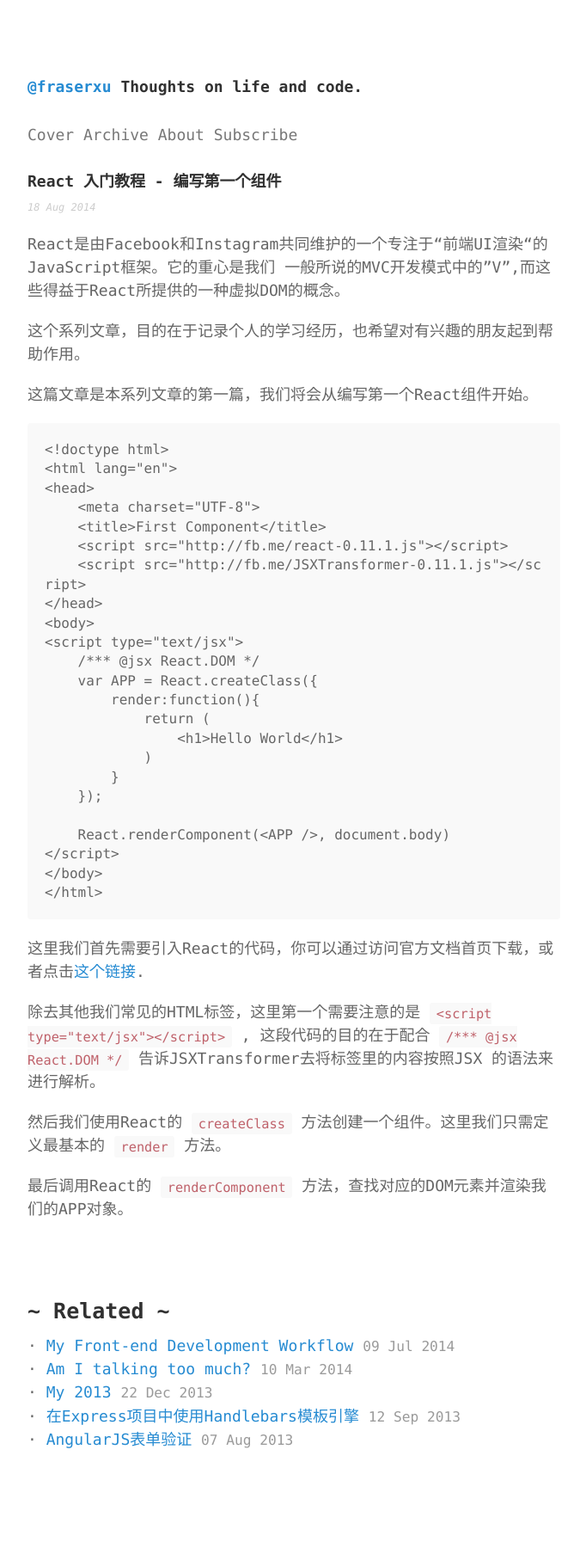
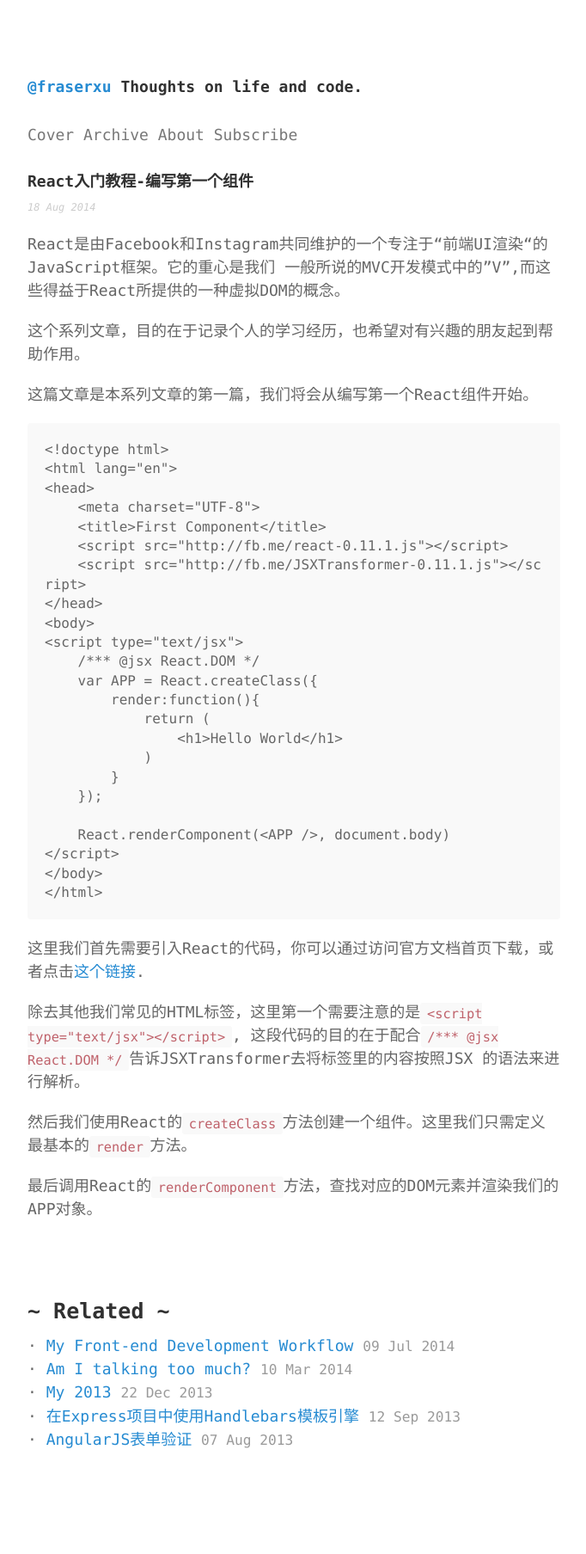
Before and after one commit to fraserxu/fraserxu.github.io, a Jekyll site: the page built from _posts/2014-08-18-React-First-Component.md, in a window 1280 px wide. Shown: the whole page at 86% size, without its empty margins (298-980 px from the left). Built offline with Jekyll 4.4.1, drawn with Linux system fonts in a browser that asks for light colours; Markdown is read by kramdown in place of the engine named in the settings.

```diff
--- a/_posts/2014-08-18-React-First-Component.md
+++ b/_posts/2014-08-18-React-First-Component.md
@@ -1,6 +1,6 @@
 ---
 layout: post
-title: React 入门教程 - 编写第一个组件
+title: React入门教程-编写第一个组件
 
 ---
 
@@ -40,10 +40,10 @@ React是由Facebook和Instagram共同维护的一个专注于“前端UI渲染
 
 这里我们首先需要引入React的代码，你可以通过访问官方文档首页下载，或者点击[这个链接](http://facebook.github.io/react/downloads/react-0.11.1.zip).
 
-除去其他我们常见的HTML标签，这里第一个需要注意的是 `<script type="text/jsx"></script>` ,
-这段代码的目的在于配合 `/*** @jsx React.DOM */` 告诉JSXTransformer去将标签里的内容按照JSX
+除去其他我们常见的HTML标签，这里第一个需要注意的是`<script type="text/jsx"></script>`,
+这段代码的目的在于配合`/*** @jsx React.DOM */`告诉JSXTransformer去将标签里的内容按照JSX
 的语法来进行解析。
 
-然后我们使用React的 `createClass` 方法创建一个组件。这里我们只需定义最基本的 `render` 方法。
+然后我们使用React的`createClass`方法创建一个组件。这里我们只需定义最基本的`render`方法。
 
-最后调用React的 `renderComponent` 方法，查找对应的DOM元素并渲染我们的APP对象。
+最后调用React的`renderComponent`方法，查找对应的DOM元素并渲染我们的APP对象。
```
